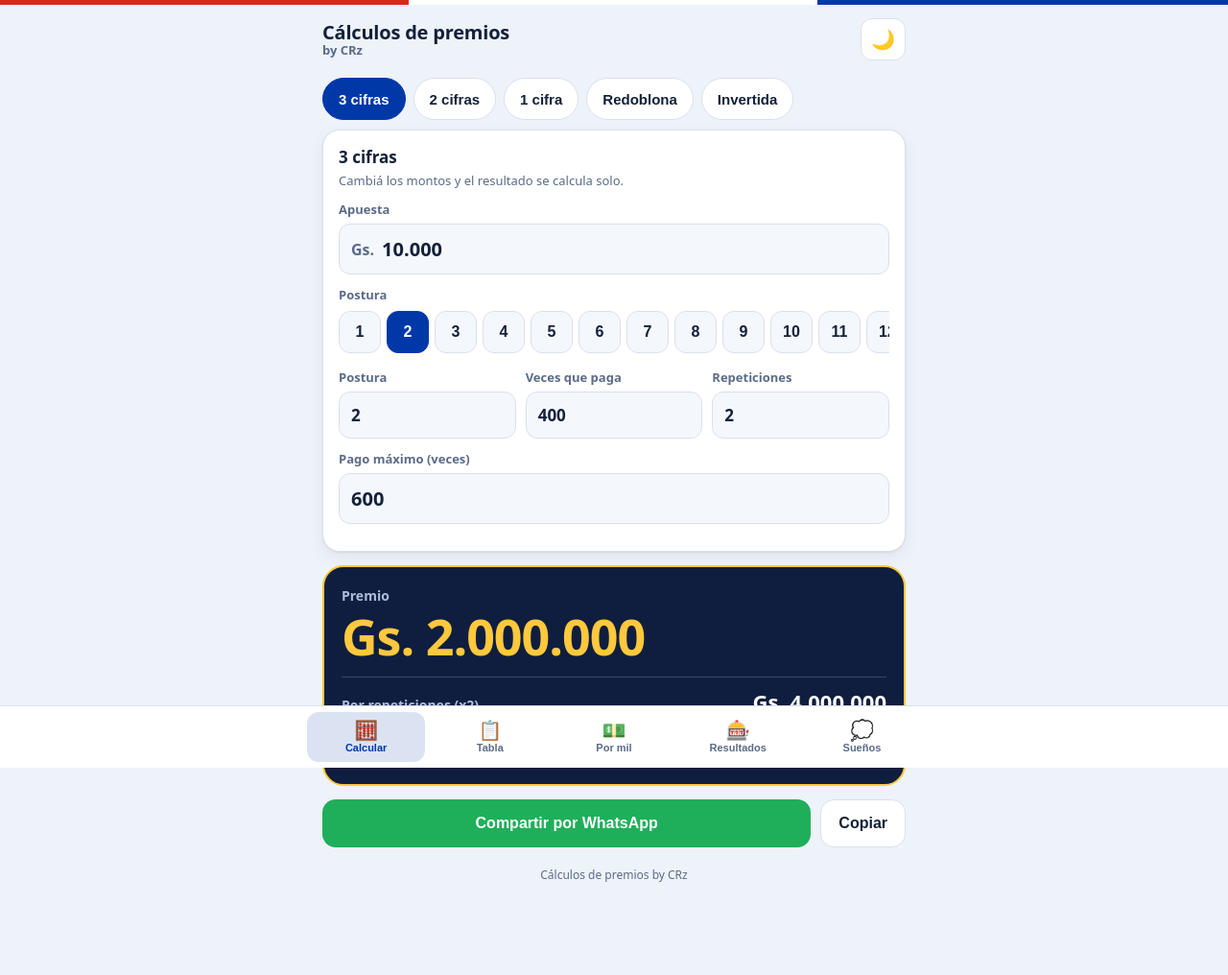
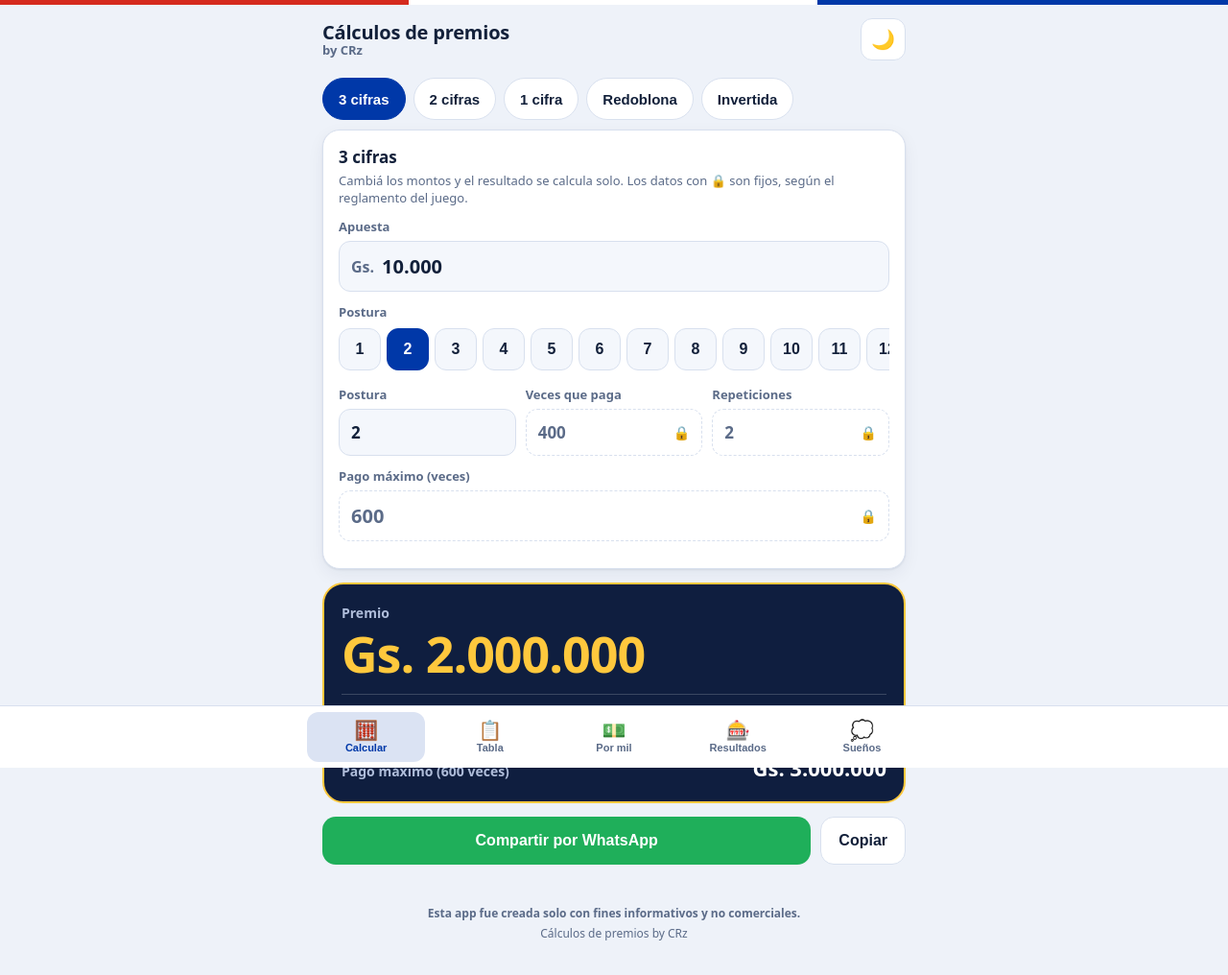
Before and after one commit to nutricrispy-oss/resultados-quiniela, a website: page index.html in a window 1280 px wide. Shown: the whole page at 96% size. Drawn offline with Linux system fonts and the light colour scheme.

Commit message:
Add files via upload

```diff
--- a/index.html
+++ b/index.html
@@ -114,6 +114,11 @@ footer{text-align:center;color:var(--muted);font-size:12px;padding:6px 0 0}
 .dcard .em{font-size:36px;line-height:1.1}
 .dcard .no{font-size:12px;color:var(--muted);font-weight:700;margin-top:4px}
 .dcard .nm{font-weight:900;font-size:14px;color:var(--prize);margin-top:2px;word-break:break-word}
+.inp.locked{background:transparent;border-style:dashed}
+.inp.locked input{color:var(--muted);cursor:default}
+.inp i.lk{margin:0 0 0 6px;font-size:14px}
+.disc{max-width:640px;margin:0 auto;padding:0 16px 12px;text-align:center;color:var(--muted);font-size:12px}
+.disc p{margin:4px 0}
 .empty{text-align:center;color:var(--muted);padding:24px 0;font-weight:700}
 </style>
 </head>
@@ -127,6 +132,7 @@ footer{text-align:center;color:var(--muted);font-size:12px;padding:6px 0 0}
   </div>
 </header>
 <main id="app"></main>
+<footer class="disc"><p><b>Esta app fue creada solo con fines informativos y no comerciales.</b></p><p>Cálculos de premios by CRz</p></footer>
 <nav><div class="in">
   <button class="tabbtn" data-tab="calc"><span>🧮</span>Calcular</button>
   <button class="tabbtn" data-tab="tabla"><span>📋</span>Tabla</button>
@@ -169,6 +175,7 @@ function load(){
       if(raw.mil) Object.assign(base.mil,raw.mil);
     }
   }catch(e){}
+  for(const g in base.games){ const d=DEF.games[g]; ['veces','rep','max','v1','v2'].forEach(k=>{ if(k in d) base.games[g][k]=d[k]; }); }
   if(!NAMES[base.game]) base.game='c3';
   if(!NAMES[base.tg]||base.tg==='red') base.tg='c3';
   return base;
@@ -196,7 +203,8 @@ async function copy(text){
 }
 function pop(el){if(!el)return;el.classList.remove('pop');void el.offsetWidth;el.classList.add('pop');}
 function field(id,label,val,o={}){
-  return `<label class="fld"><span>${label}</span><div class="inp">${o.pre?`<i>${o.pre}</i>`:''}<input id="${id}" data-k="${o.k||id}" data-money="${o.money?1:0}" type="text" inputmode="numeric" autocomplete="off" value="${o.money?fmt(val):val}"></div></label>`;
+  const lk=o.lock?' readonly aria-readonly="true" tabindex="-1"':'';
+  return `<label class="fld"><span>${label}</span><div class="inp${o.lock?' locked':''}">${o.pre?`<i>${o.pre}</i>`:''}<input id="${id}" data-k="${o.k||id}" data-money="${o.money?1:0}" type="text" inputmode="${o.lock?'none':'numeric'}" autocomplete="off" value="${o.money?fmt(val):val}"${lk}>${o.lock?'<i class="lk" title="Fijo según el reglamento">🔒</i>':''}</div></label>`;
 }
 function bindInputs(root,getS,onChange){
   $$('input[data-k]',root).forEach(inp=>{
@@ -204,6 +212,7 @@ function bindInputs(root,getS,onChange){
       const v=num(inp.value);
       if(inp.dataset.money==='1') inp.value=v?fmt(v):'';
       else if(inp.value!==String(v)&&inp.value!=='') inp.value=String(v);
+      if(inp.readOnly) return;
       getS()[inp.dataset.k]=v; save(); onChange();
     });
     inp.addEventListener('focus',()=>setTimeout(()=>{try{inp.select();}catch(e){}},0));
@@ -215,23 +224,22 @@ function chipsHTML(list,cur,attr){return `<div class="chips">${list.map(g=>`<but
 function renderCalc(app){
   const g=S.game, s=S.games[g], red=g==='red';
   let h=chipsHTML(['c3','c2','c1','red','inv'],g,'data-game');
-  h+=`<section class="card"><h2>${NAMES[g]}</h2><p class="hint">Cambiá los montos y el resultado se calcula solo.</p>`;
+  h+=`<section class="card"><h2>${NAMES[g]}</h2><p class="hint">Cambiá los montos y el resultado se calcula solo. Los datos con 🔒 son fijos, según el reglamento del juego.</p>`;
   h+=field('apuesta','Apuesta',s.apuesta,{money:1,pre:'Gs.'});
   if(red){
     h+=`<div class="grid2">${field('p1','Postura 1',s.p1)}${field('p2','Postura 2',s.p2)}</div>`;
-    h+=`<div class="grid2">${field('v1','Veces que paga (1)',s.v1)}${field('v2','Veces que paga (2)',s.v2)}</div>`;
-    h+=`<div class="grid2">${field('rep','Repeticiones',s.rep)}${field('max','Pago máx. (veces)',s.max)}</div>`;
+    h+=`<div class="grid2">${field('v1','Veces que paga (1)',s.v1,{lock:1})}${field('v2','Veces que paga (2)',s.v2,{lock:1})}</div>`;
+    h+=`<div class="grid2">${field('rep','Repeticiones',s.rep,{lock:1})}${field('max','Pago máx. (veces)',s.max,{lock:1})}</div>`;
   }else{
     h+=`<label class="fld" style="margin-bottom:6px"><span>Postura</span></label><div class="posrow">${Array.from({length:14},(_,i)=>`<button class="pos ${s.postura===i+1?'on':''}" data-pos="${i+1}">${i+1}</button>`).join('')}</div>`;
-    h+=`<div class="grid3">${field('postura','Postura',s.postura)}${field('veces','Veces que paga',s.veces)}${field('rep','Repeticiones',s.rep)}</div>`;
-    h+=field('max','Pago máximo (veces)',s.max);
+    h+=`<div class="grid3">${field('postura','Postura',s.postura)}${field('veces','Veces que paga',s.veces,{lock:1})}${field('rep','Repeticiones',s.rep,{lock:1})}</div>`;
+    h+=field('max','Pago máximo (veces)',s.max,{lock:1});
   }
   h+=`</section>`;
   h+=`<section class="hero" id="hero"><div class="lbl">${red?'Premio redoblona':'Premio'}</div><div class="big" id="r-premio"></div>
     <div class="row"><span id="l-rep"></span><b id="r-rep"></b></div>
     <div class="row"><span id="l-max"></span><b id="r-max"></b></div></section>`;
   h+=`<div class="actions"><button class="btn" id="wa">Compartir por WhatsApp</button><button class="btn ghost" id="cp">Copiar</button></div>`;
-  h+=`<footer>Cálculos de premios by CRz</footer>`;
   app.innerHTML=h;
   $$('[data-game]',app).forEach(b=>b.onclick=()=>{S.game=b.dataset.game;save();render();});
   $$('[data-pos]',app).forEach(b=>b.onclick=()=>{
@@ -274,7 +282,7 @@ function renderTabla(app){
   let h=chipsHTML(['c3','c2','c1','inv'],g,'data-tg');
   h+=`<section class="card"><h2>Tabla de ${NAMES[g]}</h2><p class="hint">Posturas del 1 al 14 con el mismo monto.</p>`;
   h+=field('apuesta','Apuesta',s.apuesta,{money:1,pre:'Gs.'});
-  h+=`<div class="grid3">${field('veces','Veces que paga',s.veces)}${field('rep','Repeticiones',s.rep)}${field('max','Pago máx. (veces)',s.max)}</div></section>`;
+  h+=`<div class="grid3">${field('veces','Veces que paga',s.veces,{lock:1})}${field('rep','Repeticiones',s.rep,{lock:1})}${field('max','Pago máx. (veces)',s.max,{lock:1})}</div></section>`;
   h+=`<div class="tbl" id="tbl"></div>`;
   h+=`<div class="actions" style="margin-top:14px"><button class="btn" id="wa">Compartir por WhatsApp</button><button class="btn ghost" id="cp">Copiar</button></div>`;
   app.innerHTML=h;
--- a/sw.js
+++ b/sw.js
@@ -1,4 +1,4 @@
-const CACHE = 'crz-premios-v2';
+const CACHE = 'crz-premios-v3';
 const ASSETS = ['./', './index.html', './manifest.json', './icon-192.png', './icon-512.png', './icon-maskable-512.png'];
 
 self.addEventListener('install', e => {
```
